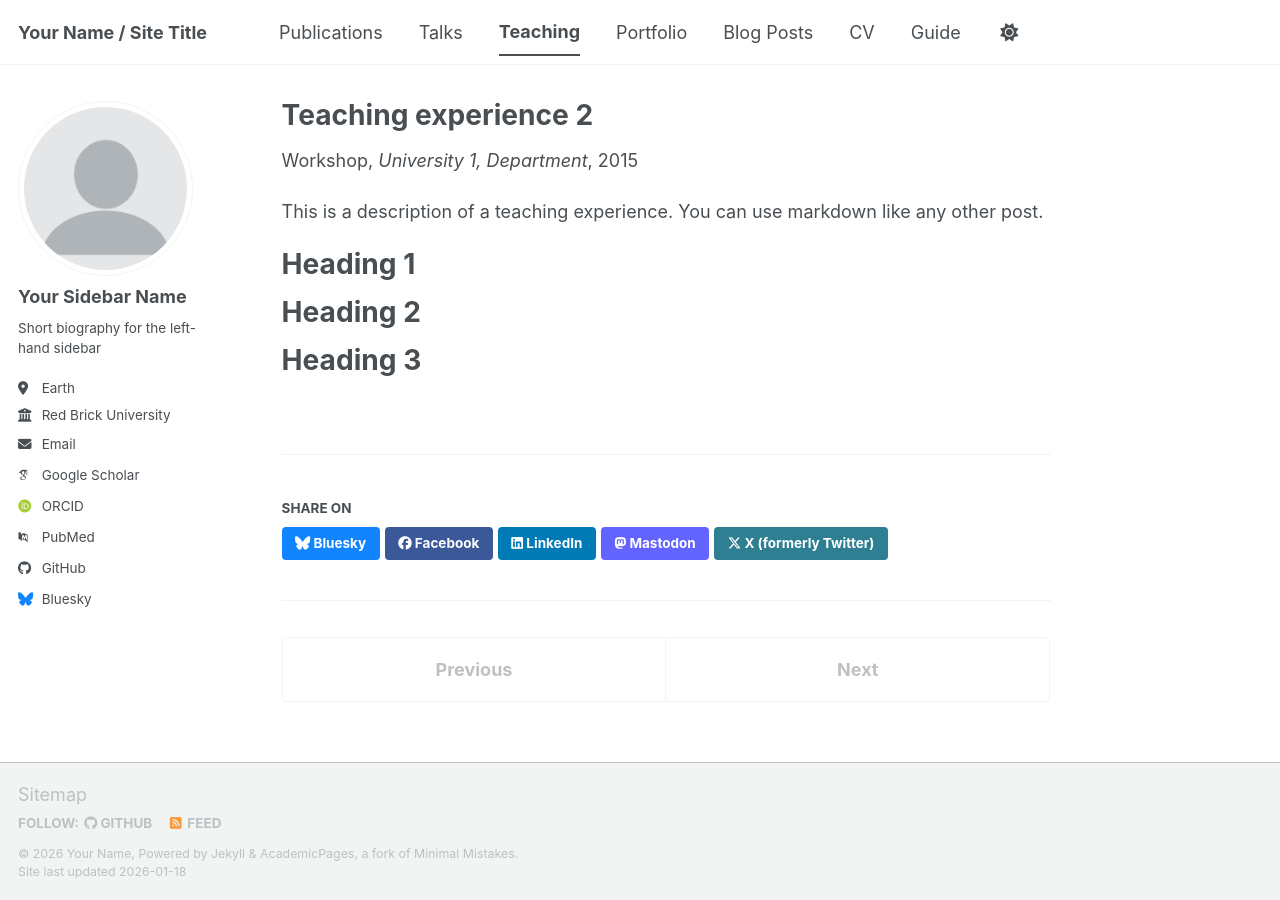
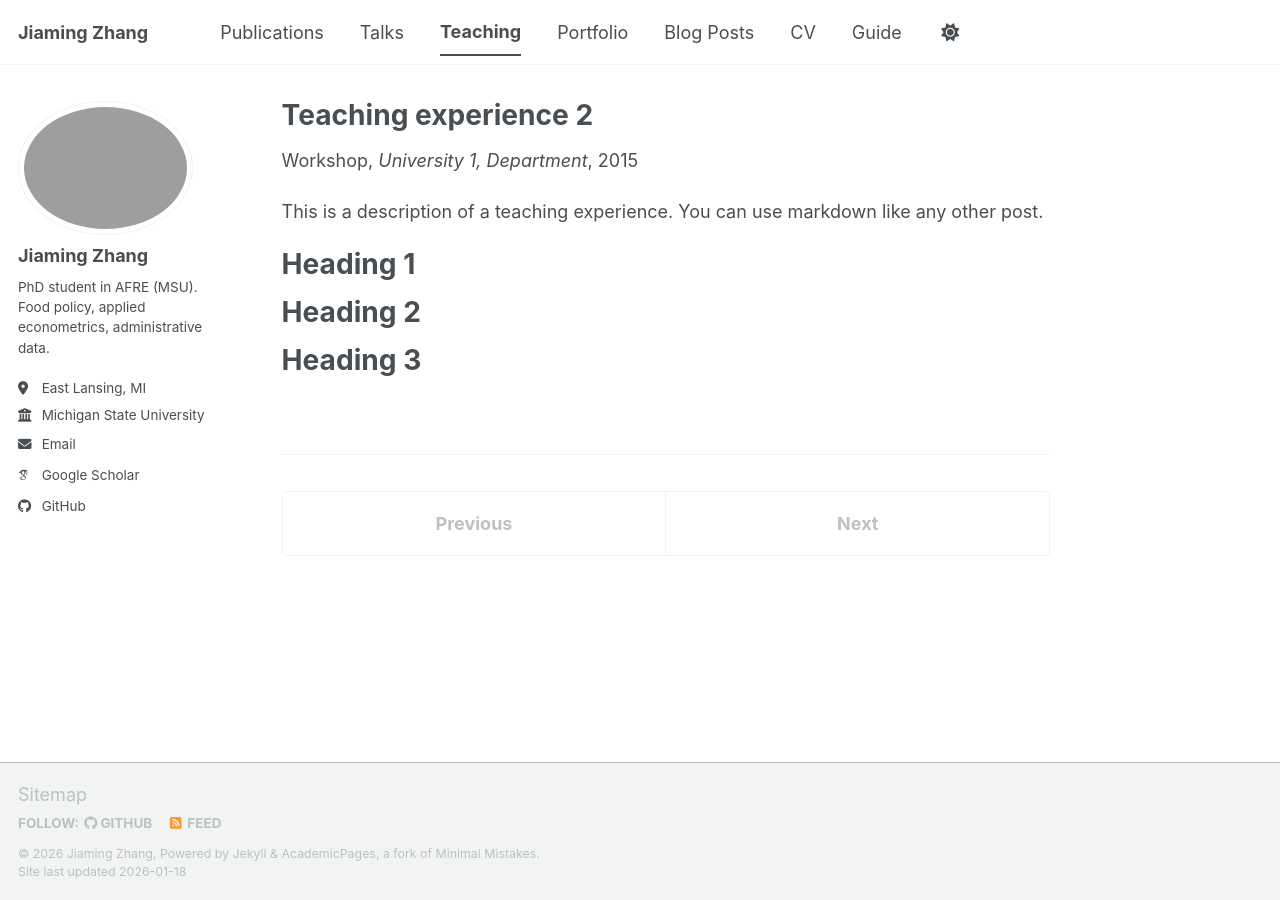
Before and after one commit to jiamingzhang36/jiamingzhang36.github.io, a Jekyll site: the page built from _teaching/2015-spring-teaching-2.md, in a window 1280 px wide. Built offline with Jekyll 4.4.1, drawn with Linux system fonts in a browser that asks for light colours; some web fonts are replaced; a script bundle is joined from its source files by our own code; library files that are not in the unit come from our copies; some of the changed lines change nothing that is shown.

Commit message:
Update _config.yml

```diff
--- a/_config.yml
+++ b/_config.yml
@@ -8,81 +8,77 @@
 
 # Basic Site Settings
 locale                   : "en-US"
-site_theme               : "default" # The available themes options are "default", "air", "sunrise", "mint", "dirt" and "contrast"
-title                    : "Your Name / Site Title"
+site_theme               : "default" # options: "default", "air", "sunrise", "mint", "dirt", "contrast"
+title                    : "Jiaming Zhang"
 title_separator          : "-"
-name                     : &name "Your Name"
-description              : &description "Your Name's academic portfolio"   # Update this with a general description of your site, this is the default if not overridden by a page
-url                      : https://academicpages.github.io # The base hostname & protocol for your site e.g. "https://[your GitHub username].github.io",
-                                                           # or if you already have some other page hosted on Github then use "https://[your GitHub username].github.io/[Your Repo Name]"
-baseurl                  : "" # the subpath of your site, e.g. "/blog"
-repository               : "academicpages/academicpages.github.io"
+name                     : &name "Jiaming Zhang"
+description              : &description "PhD student in Agricultural, Food, and Resource Economics (AFRE) at Michigan State University."  # default meta description
+url                      : "https://jiamingzhang36.github.io"
+baseurl                  : "" # for user site, keep empty
+repository               : "jiamingzhang36/jiamingzhang36.github.io"
 
-# Site Author - The following control what appear as part of the author content on the side bar.
-#               If a field is blank the icon and link will not appear, otherwise it will be shown.
-#               Additional customization can be done by editing /_includes/author-profile.html
+# Site Author - controls what appears in the author sidebar
 author:
   # Biographic information
-  avatar           : "profile.png"
-  name             : "Your Sidebar Name"
-  pronouns         : # example: "she/her"
-  bio              : "Short biography for the left-hand sidebar"
-  location         : "Earth"
-  employer         : "Red Brick University"
-  uri              : # URL
-  email            : "none@example.org"
+  avatar           : ""  # optional: put a headshot at /images/profile.png then set to "profile.png"
+  name             : "Jiaming Zhang"
+  pronouns         :
+  bio              : "PhD student in AFRE (MSU). Food policy, applied econometrics, administrative data."
+  location         : "East Lansing, MI"
+  employer         : "Michigan State University"
+  uri              :
+  email            : "zhangjiaming3608@gmail.com"
 
   # Academic websites
-  academia         : # URL
-  arxiv            : # URL - Update with the correct link to your profile
-  googlescholar    : "https://scholar.google.com/citations?user=PS_CX0AAAAAJ"
-  inspire-hep      : # URL
-  impactstory      : # URL
-  orcid            : "https://orcid.org/yourorcidurl"
-  semantic         : # URL
-  ssrn             : # URL
-  pubmed           : "https://www.ncbi.nlm.nih.gov/pubmed/?term=john+snow"
-  researchgate     : # URL
-  scopus           : # URL
-  zotero           : # URL
-
+  academia         :
+  arxiv            :
+  googlescholar    : ""  # paste your Google Scholar profile link later
+  inspire-hep      :
+  impactstory      :
+  orcid            :
+  semantic         :
+  ssrn             :
+  pubmed           :
+  researchgate     :
+  scopus           :
+  zotero           :
 
   # Repositories and software development
-  bitbucket        : # Username - Update with your username on the site
-  codepen          : # Username
-  dribbble         : # Username
-  github           : "academicpages"
-  kaggle           : # Username
-  stackoverflow    : # User number or user number and name (i.e., use "1" or "1/jeff-atwood")
+  bitbucket        :
+  codepen          :
+  dribbble         :
+  github           : "jiamingzhang36"
+  kaggle           :
+  stackoverflow    :
 
   # Social media
-  artstation       : # Username
-  bluesky          : "bsky.app" # Replace this with you Bluesky username
-  facebook         : # Username
-  flickr           : # Username
-  foursquare       : # Username
-  goodreads        : # Username
-  google_plus      : # Username
-  keybase          : # Username
-  instagram        : # Username
-  lastfm           : # Username
-  linkedin         : # Username
-  mastodon         : # URL
-  medium           : # URL
-  pinterest        : # Username
-  soundcloud       : # Username
-  steam            : # Username
-  telegram         : # URL
-  tumblr           : # Username
-  twitter          : # Username for X / Twitter
-  vine             : # Username
-  weibo            : # Username
-  wikipedia        : # Username
-  xing             : # Username
-  youtube          : # Username
-  zhihu            : # Username
+  artstation       :
+  bluesky          :
+  facebook         :
+  flickr           :
+  foursquare       :
+  goodreads        :
+  google_plus      :
+  keybase          :
+  instagram        :
+  lastfm           :
+  linkedin         :
+  mastodon         :
+  medium           :
+  pinterest        :
+  soundcloud       :
+  steam            :
+  telegram         :
+  tumblr           :
+  twitter          :
+  vine             :
+  weibo            :
+  wikipedia        :
+  xing             :
+  youtube          :
+  zhihu            :
 
-# Publication Category - The following the list of publication categories and their headings
+# Publication Category
 publication_category:
   books:
     title: 'Books'
@@ -92,25 +88,25 @@ publication_category:
     title: 'Conference Papers'
 
 # Site Settings
-teaser                   :  # filename of teaser fallback teaser image placed in /images/ for social media previews
-breadcrumbs              : false # true, false (default)
+teaser                   :
+breadcrumbs              : false
 words_per_minute         : 160
 future                   : true
-read_more                : "disabled" # if enabled, adds "Read more" links to excerpts
-talkmap_link             : false      #change to true to add link to talkmap on talks page
+read_more                : "disabled"
+talkmap_link             : false
 comments:
-  provider               : # false (default), "disqus", "discourse", "facebook", "google-plus", "staticman", "custom"
+  provider               :
   disqus:
     shortname            :
   discourse:
-    server               : # https://meta.discourse.org/t/embedding-discourse-comments-via-javascript/31963 , e.g.: meta.discourse.org
+    server               :
   facebook:
     appid                :
-    num_posts            : # 5 (default)
-    colorscheme          : # "light" (default), "dark"
+    num_posts            :
+    colorscheme          :
 staticman:
   allowedFields          : ['name', 'email', 'url', 'message']
-  branch                 : "gh-pages" # "master", "gh-pages"
+  branch                 : "master" # academicpages default
   commitMessage          : "New comment."
   filename               : comment-{@timestamp}
   format                 : "yml"
@@ -123,11 +119,10 @@ staticman:
     date:
       type               : "date"
       options:
-        format           : "iso8601" # "iso8601" (default), "timestamp-seconds", "timestamp-milliseconds"
+        format           : "iso8601"
 atom_feed:
-  hide                   : false     # change to true to hide the RSS feed in the footer
-  path                   : # blank (default) uses feed.xml
-
+  hide                   : false
+  path                   :
 
 # SEO Related
 google_site_verification :
@@ -135,30 +130,25 @@ bing_site_verification   :
 alexa_site_verification  :
 yandex_site_verification :
 
-
 # Social Sharing
 twitter:
-  username               : &twitter
+  username               :
 facebook:
   username               :
   app_id                 :
   publisher              :
-og_image                 :  # Social media default site image
-og_description           :  # Social media default site image description
-# For specifying social profiles
-# - https://developers.google.com/structured-data/customize/social-profiles
+og_image                 :
+og_description           :
 social:
-  type                   : # Person or Organization (defaults to Person)
-  name                   : # If the user or organization name differs from the site's name
-  links: # An array of links to social media profiles
-
+  type                   :
+  name                   :
+  links:
 
 # Analytics
 analytics:
-  provider               :  "false" # false (default), "google", "google-universal", "google-analytics-4", "custom"
+  provider               : "false"
   google:
     tracking_id          :
-
 
 # Reading Files
 include:
@@ -181,7 +171,7 @@ exclude:
   - config
   - Dockerfile
   - Gemfile
-  - Gruntfile.js
+  - Gruntfile
   - gulpfile.js
   - LICENSE
   - local
@@ -198,14 +188,12 @@ keep_files:
 encoding: "utf-8"
 markdown_ext: "markdown,mkdown,mkdn,mkd,md"
 
-
 # Conversion
 markdown: kramdown
 highlighter: rouge
 lsi: false
 excerpt_separator: "\n\n"
 incremental: false
-
 
 # Markdown Processing
 kramdown:
@@ -218,8 +206,7 @@ kramdown:
   smart_quotes: lsquo,rsquo,ldquo,rdquo
   enable_coderay: false
 
-
-# These settings control the types of collections used by the template
+# Collections used by the template
 collections:
   teaching:
     output: true
@@ -234,10 +221,8 @@ collections:
     output: true
     permalink: /:collection/:path/
 
-
-# These settings control how pages and collections are included in the site
+# Defaults for pages/collections
 defaults:
-  # _posts
   - scope:
       path: ""
       type: posts
@@ -248,62 +233,52 @@ defaults:
       comments: true
       share: true
       related: true
-  # _pages
   - scope:
       path: ""
       type: pages
     values:
       layout: single
       author_profile: true
-  # _teaching
   - scope:
       path: ""
       type: teaching
     values:
       layout: single
       author_profile: true
-      share: true
-      comments: true
-  # _publications
+      share: false
+      comments: false
   - scope:
       path: ""
       type: publications
     values:
       layout: single
       author_profile: true
-      share: true
-      comments: true
-  # _portfolio
+      share: false
+      comments: false
   - scope:
       path: ""
       type: portfolio
     values:
       layout: single
       author_profile: true
-      share: true
-      comment: true
-  # _talks
+      share: false
+      comment: false
   - scope:
       path: ""
       type: talks
     values:
       layout: talk
       author_profile: true
-      share: true
-
+      share: false
 
 # Sass/SCSS
 sass:
   sass_dir: _sass
-  style: compressed # https://sass-lang.com/documentation/file.SASS_REFERENCE.html#output_style
-
+  style: compressed
 
 # Outputting
 permalink: /:categories/:title/
-# paginate: 5 # amount of posts to show
-# paginate_path: /page:num/
-timezone: Etc/UTC # https://en.wikipedia.org/wiki/List_of_tz_database_time_zones
-
+timezone: Etc/UTC
 
 # Plugins
 plugins:
@@ -314,7 +289,6 @@ plugins:
   - jekyll-redirect-from
   - jemoji
 
-# Mimic GitHub Pages with --safe
 whitelist:
   - jekyll-feed
   - jekyll-gist
@@ -323,38 +297,15 @@ whitelist:
   - jekyll-redirect-from
   - jemoji
 
-
 # Archives
-#  Type
-#  - GitHub Pages compatible archive pages built with Liquid ~> type: liquid (default)
-#  - Jekyll Archives plugin archive pages ~> type: jekyll-archives
-#  Path (examples)
-#  - Archive page should exist at path when using Liquid method or you can
-#    expect broken links (especially with breadcrumbs enabled)
-#  - <base_path>/tags/my-awesome-tag/index.html ~> path: /tags/
-#  - <base_path/categories/my-awesome-category/index.html ~> path: /categories/
-#  - <base_path/my-awesome-category/index.html ~> path: /
 category_archive:
   type: liquid
   path: /categories/
 tag_archive:
   type: liquid
   path: /tags/
-# https://github.com/jekyll/jekyll-archives
-# jekyll-archives:
-#   enabled:
-#     - categories
-#     - tags
-#   layouts:
-#     category: archive-taxonomy
-#     tag: archive-taxonomy
-#   permalinks:
-#     category: /categories/:name/
-#     tag: /tags/:name/
-
 
 # HTML Compression
-# - https://jch.penibelst.de/
 compress_html:
   clippings: all
   ignore:
```
